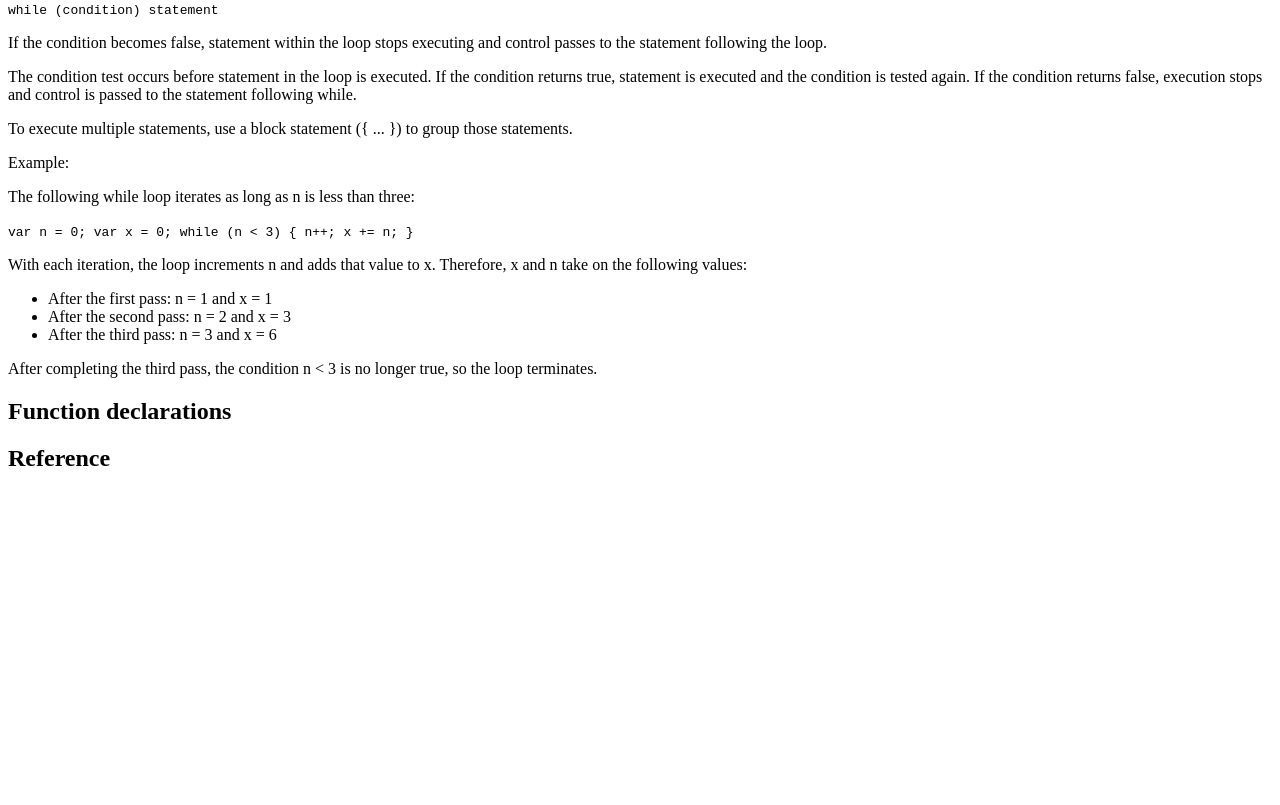
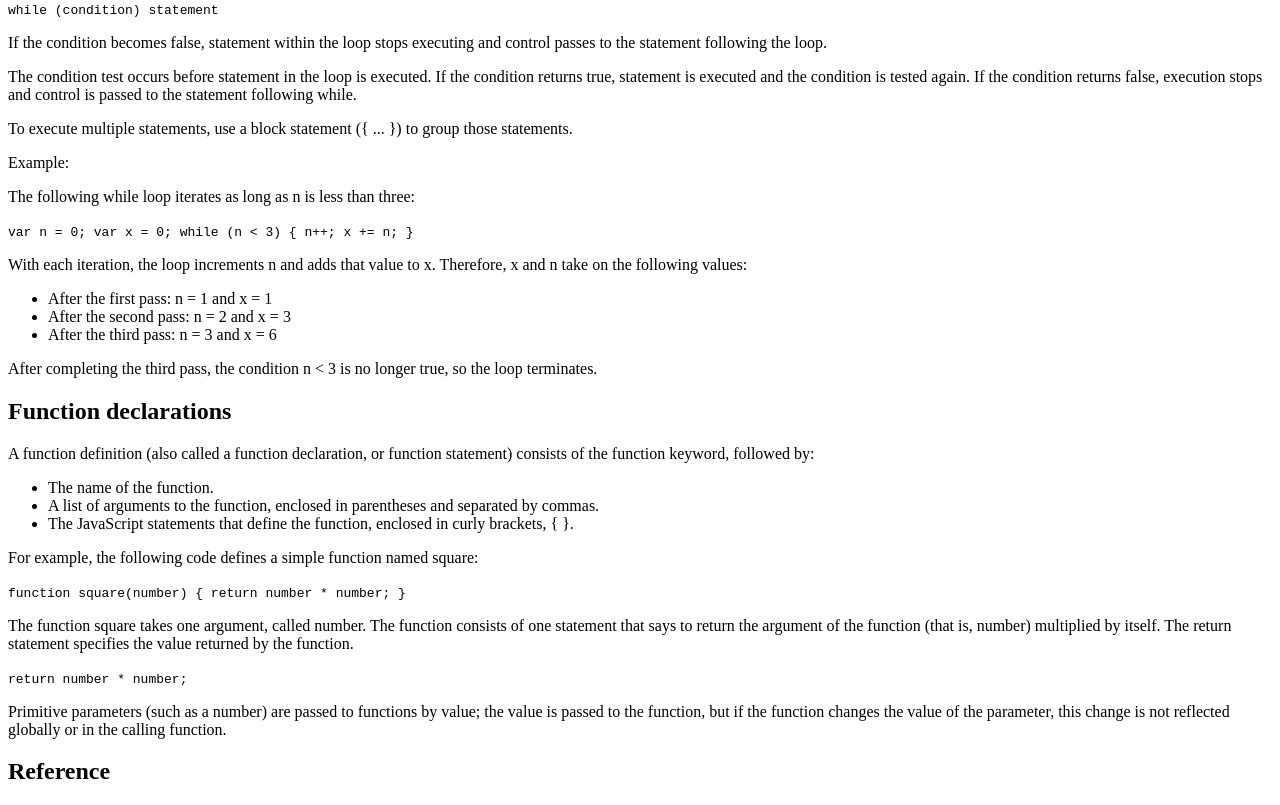
Before and after one commit to diawando/Technical_Documentation_Page, a plain HTML site: page index.html in a window 1280 px wide. Shown: the part 3002-3807 px from the top of the page. Before the commit the page ends 3493 px from the top, so only its background shows below. Drawn offline with Linux system fonts and the light colour scheme.

Commit message:
mis à jour de la section functions declarations

```diff
--- a/index.html
+++ b/index.html
@@ -300,6 +300,30 @@
 
           <section class="main-section" id="Function_declarations">
              <h2>Function declarations</h2>
+             <p>A function definition (also called a function declaration, or function statement) consists of the function keyword,
+                 followed by:</p>
+            <ul>
+                <li>The name of the function.</li>
+                <li>A list of arguments to the function, enclosed in parentheses and separated by commas.</li>
+                <li>The JavaScript statements that define the function, enclosed in curly brackets, { }.</li>
+            </ul>
+            <p>For example, the following code defines a simple function named square:</p>
+            <code>
+                function square(number) { return number * number; }
+            </code>
+            <p>
+                The function square takes one argument, called number. The function consists of one statement that says to return
+                 the argument of the function (that is, number) multiplied by itself. The return statement specifies the value
+                  returned by the function.
+            </p>
+            <code>
+                return number * number;
+            </code>
+            <p>
+                Primitive parameters (such as a number) are passed to functions by value; the value is passed to the function,
+                 but if the function changes the value of the parameter, this change is not reflected globally or in the calling
+                  function.
+            </p>
           </section>
 
           <section class="main-section" id="Reference">
```
